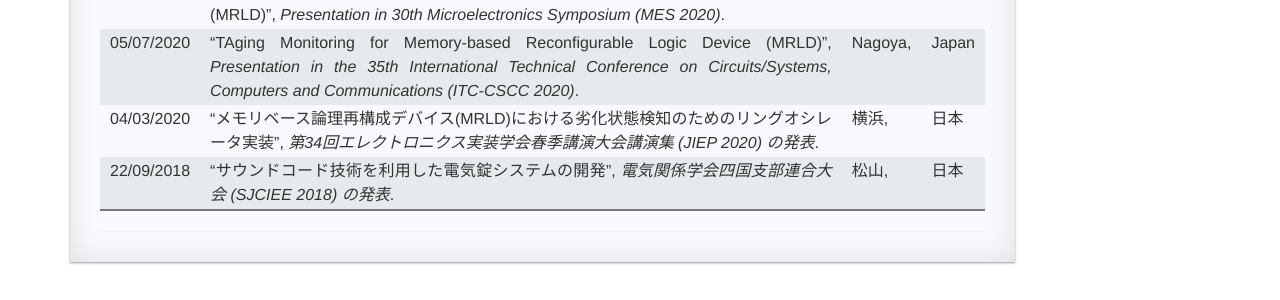
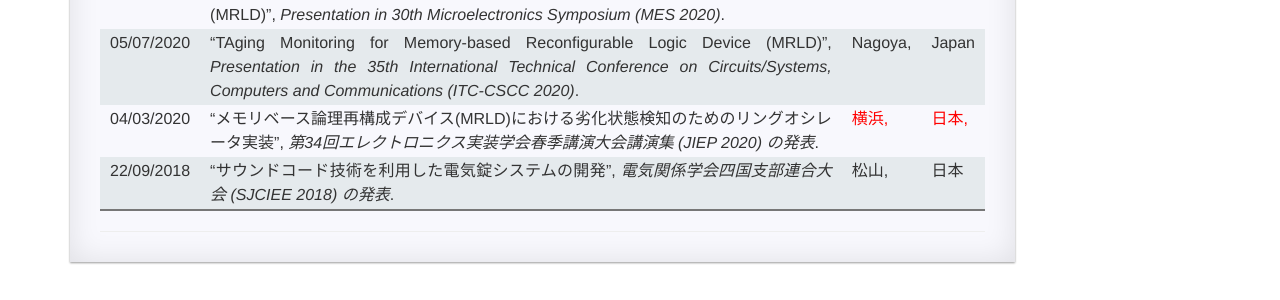
Before and after one commit to XihongZhou/xihongzhou.github.io, a Jekyll site: the page built from pages/1_homepage.md, in a window 1280 px wide and 900 px high, scrolled down 1048 px. Shown: the part 518-818 px from the top of the window. Built offline with Jekyll 4.4.1, drawn with Linux system fonts in a browser that asks for light colours; comment, search, counter and statistics services are not loaded.

Commit message:
Update 1_homepage.md

```diff
--- a/pages/1_homepage.md
+++ b/pages/1_homepage.md
@@ -84,5 +84,5 @@ permalink: /homepage/
 
 |18/09/2020 |"Implementing Neural Networks on Memory-based Reconfigurable Logic Device (MRLD)", *Presentation in 30th Microelectronics Symposium (MES 2020)*. |Osaka,|Japan
 |05/07/2020 |"TAging Monitoring for Memory-based Reconfigurable Logic Device (MRLD)", *Presentation in the 35th International Technical Conference on Circuits/Systems, Computers and Communications (ITC-CSCC 2020)*. |Nagoya,|Japan
-|04/03/2020 |"メモリベース論理再構成デバイス(MRLD)における劣化状態検知のためのリングオシレータ実装", *第34回エレクトロニクス実装学会春季講演大会講演集 (JIEP 2020) の発表*. |横浜,|日本
+|04/03/2020 |"メモリベース論理再構成デバイス(MRLD)における劣化状態検知のためのリングオシレータ実装", *第34回エレクトロニクス実装学会春季講演大会講演集 (JIEP 2020) の発表*. |<span style="color:red">横浜,</span>|<span style="color:red">日本,</span>
 |22/09/2018 |"サウンドコード技術を利用した電気錠システムの開発", *電気関係学会四国支部連合大会 (SJCIEE 2018) の発表*. |松山,|日本
```
